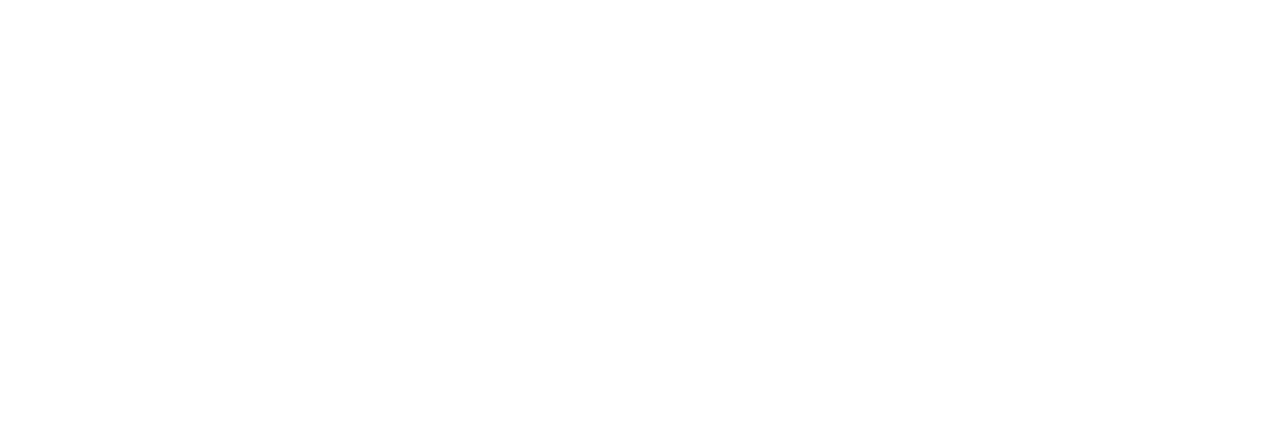
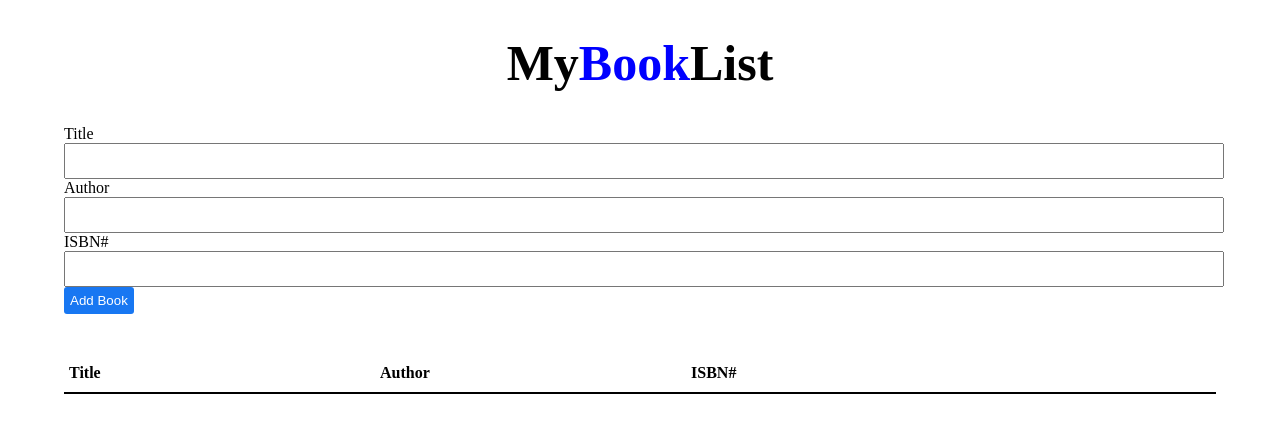
Before and after one commit to acciojob/book-list-tarunjangra043, a website: page main.html in a window 1280 px wide. Drawn offline with Linux system fonts and the light colour scheme.

Commit message:
created a submission

```diff
--- a/main.html
+++ b/main.html
@@ -8,6 +8,31 @@
 
 <body>
 	<!-- the entire body must be written by student -->
+	<h1 class="title">My<span>Book</span>List</h1>
+	<div class="form-group">
+		<form>
+			<div>Title</div>
+	<input type="text" value="" name="title" id="title">
+	<div>Author</div>
+	<input type="text" value="" name="author" id="author">
+	<div>ISBN#</div>
+	<input type="text" value="" name="isbn" id="isbn">
+	<button id="submit">Add Book</button>
+		</form>
+	</div>
+	<table class="table table-striped">
+			<thead>
+			<tr class="border">
+				<th>Title</th>
+				<th>Author</th>
+				<th>ISBN#</th>
+				<th></th>
+			</tr>
+			</thead>
+			<tbody id="book-list">
+
+			</tbody>
+		</table>
     <script type="text/javascript" src="./script.js">
 </script>
 
--- a/script.js
+++ b/script.js
@@ -1 +1,33 @@
 //your JS code here. If required.
+
+document.getElementById("submit").addEventListener("click", function(event) {
+      event.preventDefault();
+      addBookToList();
+    });
+let tbody=document.getElementById("book-list");
+function addBookToList(){
+	let row=tbody.insertRow();
+	tbody.append(row);
+	let td1=row.insertCell(0);
+	td1.innerText=document.getElementById("title").value;
+	let td2=row.insertCell(1);
+	td2.innerText=document.getElementById("author").value;
+	let td3=row.insertCell(2);
+	td3.innerText=document.getElementById("isbn").value;
+	let td4=row.insertCell(3);
+	let newBtn = document.createElement('button');
+	newBtn.className="delete";
+    newBtn.innerText = 'X';
+	row.append(td1);
+	row.append(td2);
+	row.append(td3);
+	row.append(td4);
+	td4.append(newBtn);
+
+	var deleteButtons = document.getElementsByClassName("delete");
+      for (var i = 0; i < deleteButtons.length; i++) {
+        deleteButtons[i].addEventListener("click", function(event) {
+          event.target.parentNode.parentNode.remove();
+        });
+      }
+}
--- a/styles.css
+++ b/styles.css
@@ -1 +1,53 @@
 /*  your css code here. If applicable */
+body{
+	width:90%;
+	margin:auto;
+}
+.title{
+	font-size:50px;
+	text-align:center;
+}
+span{
+	color:blue;
+}
+input{
+	height:30px;
+	width:100%;
+}
+#submit{
+	background-color:#1877F2;
+	color:white;
+	padding:6px;
+	border-radius:3px;
+	border:0px;
+}
+button:hover{
+	cursor:pointer;
+}
+table{
+	margin-top:40px;
+	width:100%;
+	border-collapse:collapse;
+}
+tr{
+	border-bottom:2px solid #B0B0B0;
+}
+tr.border{
+	border-bottom:2px solid black;
+}
+tr{
+	background-color:#F8F8F8;
+}
+th{
+	background-color:white;
+	width:27%;
+	text-align:left;
+}
+td,th{
+	padding:10px 5px;
+}
+.delete{
+	background-color:red;
+	border:none;
+	padding:2px;
+}
```
